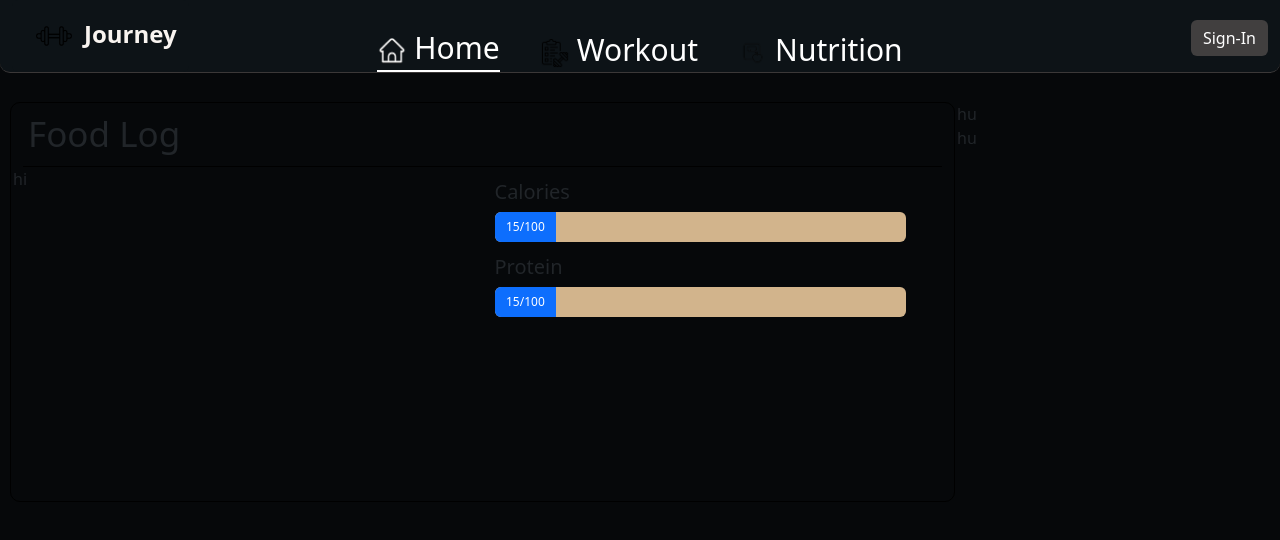
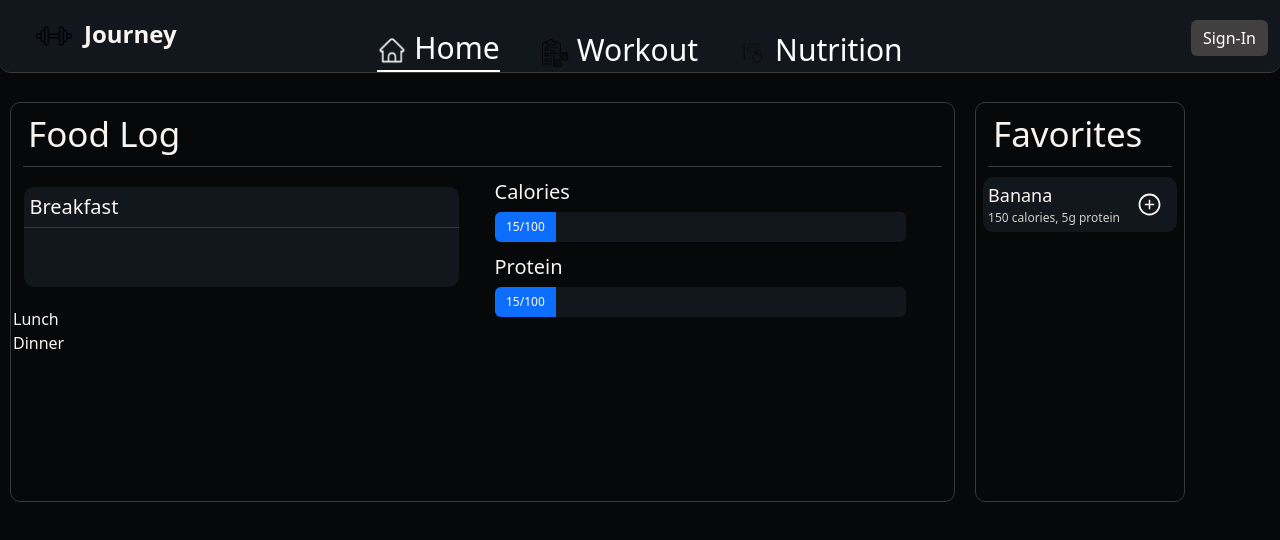
Before and after one commit to mtaraf/FitnessJourney, a React (Vite) app: page /nutrition in a window 1280 px wide. Shown: the top 540 px of the page. Built offline with nearby package versions, Linux system fonts and the light colour scheme.

Commit message:
Add to nutrition page

```diff
--- a/package.json
+++ b/package.json
@@ -16,6 +16,7 @@
     "react-bootstrap": "^2.10.3",
     "react-circular-progressbar": "^2.2.0",
     "react-dom": "^18.2.0",
+    "react-icons": "^5.5.0",
     "react-router": "^7.5.0",
     "react-router-dom": "^7.5.0"
   },
--- /dev/null
+++ b/src/components/nutrition/LogItem.jsx
@@ -0,0 +1,24 @@
+import { Button } from "react-bootstrap";
+import styles from "../../css/nutrition/logitem.module.css";
+import { AiOutlinePlusCircle } from "react-icons/ai";
+
+export default function LogItem({ addItem, name, information }) {
+  return (
+    <div className={styles.mainContainer}>
+      <div className={styles.information}>
+        <div className={styles.title}>{name}</div>
+        <div className={styles.detailText}>
+          {information.calories} calories, {information.protein}g protein
+        </div>
+      </div>
+      <div
+        className={styles.addIcon}
+        onClick={() => {
+          addItem();
+        }}
+      >
+        <AiOutlinePlusCircle size={25} />
+      </div>
+    </div>
+  );
+}
--- /dev/null
+++ b/src/components/nutrition/MealDisplay.jsx
@@ -0,0 +1,9 @@
+import styles from "../../css/nutrition/mealdisplay.module.css";
+
+export default function MealDisplay({ mealTitle }) {
+  return (
+    <div className={styles.mainContainer}>
+      <div className={styles.title}>{mealTitle}</div>
+    </div>
+  );
+}
--- a/src/components/nutrition/Nutrition.jsx
+++ b/src/components/nutrition/Nutrition.jsx
@@ -2,6 +2,8 @@ import { Col, Container, ProgressBar, Row } from "react-bootstrap";
 import { useAppContext } from "../AppContext";
 import styles from "../../css/nutrition/nutrition.module.css";
 import { CircularProgressbar } from "react-circular-progressbar";
+import LogItem from "./LogItem";
+import MealDisplay from "./MealDisplay";
 
 export default function Nutrition() {
   const { state, setState, user, setUser, foodLog, setFoodLog } =
@@ -9,13 +11,25 @@ export default function Nutrition() {
 
   let displayed_log = foodLog.filter((log) => log.date);
 
+  const addItem = () => {
+    console.log("Item Added");
+  };
+
   return (
     <Container fluid>
       <Row xs={12} className={`g-1 ${styles.content}`}>
         <Col xs={9} className={styles.mainContainer}>
           <div className={styles.title}>Food Log</div>
           <Row>
-            <Col>hi</Col>
+            <Col>
+              <MealDisplay mealTitle={"Breakfast"} />
+              <div>
+                <div>Lunch</div>
+              </div>
+              <div>
+                <div>Dinner</div>
+              </div>
+            </Col>
             <Col>
               <div className={styles.barContainer}>
                 <div>Calories</div>
@@ -36,10 +50,18 @@ export default function Nutrition() {
             </Col>
           </Row>
         </Col>
-        <Col xs={3}>
-          <div>hu</div>
-          <div>hu</div>
+        <Col xs={2} className={styles.sideContainer}>
+          <div className={styles.title}>Favorites</div>
+          <LogItem
+            addItem={addItem}
+            name={"Banana"}
+            information={{ protein: 5, calories: 150 }}
+          />
         </Col>
+      </Row>
+      <Row xs={12}>
+        <Col xs={6}></Col>
+        <Col xs={6}></Col>
       </Row>
     </Container>
   );
--- a/src/css/colors.css
+++ b/src/css/colors.css
@@ -2,12 +2,14 @@
 :root {
   /* Background Colors */
   --dark-theme-background: #06080a;
+  --dark-theme-off-background: #12171d;
 
   /* Container Colors */
   --dark-theme-container: #0d1317;
 
   /* Text Colors */
   --dark-theme-text: #f9f4f0;
+  --dark-theme-subtext: #d1cdc9;
   --dark-theme-button-text: #06080a;
 
   /* Border Colors */
--- a/src/css/header/header.module.css
+++ b/src/css/header/header.module.css
@@ -1,6 +1,6 @@
 /* Content */
 .container {
-  background-color: var(--dark-theme-container);
+  background-color: var(--dark-theme-off-background);
   border-bottom-left-radius: 10px;
   border-bottom-right-radius: 10px;
   border-bottom: 1px solid var(--dark-theme-border);
@@ -16,7 +16,7 @@
 
 /* Button */
 .button {
-  background-color: var(--dark-theme-container);
+  background-color: var(--dark-theme-off-background);
   border: none;
   font-weight: bold;
   font-size: 1.5em;
@@ -24,7 +24,7 @@
 }
 
 .button:hover {
-  background-color: var(--dark-theme-container);
+  background-color: var(--dark-theme-off-background);
 }
 
 .profileButton {
--- /dev/null
+++ b/src/css/nutrition/logitem.module.css
@@ -0,0 +1,31 @@
+.mainContainer {
+  width: 95%;
+  border-radius: 10px;
+  margin: 10px auto;
+  color: var(--dark-theme-text);
+  padding: 5px;
+  display: flex;
+  flex-direction: row;
+  justify-content: space-between;
+  align-items: center;
+  background-color: var(--dark-theme-off-background);
+}
+
+.information {
+  display: flex;
+  flex-direction: column;
+}
+
+.title {
+  font-size: 18px;
+}
+
+.detailText {
+  font-size: 12px;
+  color: var(--dark-theme-subtext);
+}
+
+.addIcon {
+  margin-right: 10px;
+  cursor: pointer;
+}
--- /dev/null
+++ b/src/css/nutrition/mealdisplay.module.css
@@ -0,0 +1,14 @@
+.mainContainer {
+  width: 95%;
+  margin: 20px auto;
+  color: var(--dark-theme-text);
+  background-color: var(--dark-theme-off-background);
+  border-radius: 10px;
+  min-height: 100px;
+}
+
+.title {
+  font-size: 20px;
+  padding: 5px;
+  border-bottom: 1px solid var(--dark-theme-border);
+}
--- a/src/css/nutrition/nutrition.module.css
+++ b/src/css/nutrition/nutrition.module.css
@@ -3,16 +3,26 @@
 }
 
 .mainContainer {
-  border: 1px solid black;
+  border: 1px solid var(--dark-theme-border);
+  background-color: var(--dark-theme-background);
+  color: var(--dark-theme-text);
   border-radius: 10px;
   min-height: 50vh;
+}
+
+.sideContainer {
+  margin-left: 20px;
+  color: var(--dark-theme-text);
+  border: 1px solid var(--dark-theme-border);
+  border-radius: 10px;
+  min-height: 250px;
 }
 
 .title {
   font-size: 35px;
   padding: 5px;
   margin: 0 10px;
-  border-bottom: 1px solid black;
+  border-bottom: 1px solid var(--dark-theme-border);
 }
 
 .barContainer {
@@ -21,8 +31,7 @@
 }
 
 .bar {
-  background-color: tan;
-  color: blueviolet;
+  background-color: var(--dark-theme-off-background);
   height: 30px;
   width: 90%;
   margin-top: 5px;
```
Also changed, not shown: 1 other file (tests, documents, lock files or other folders).
